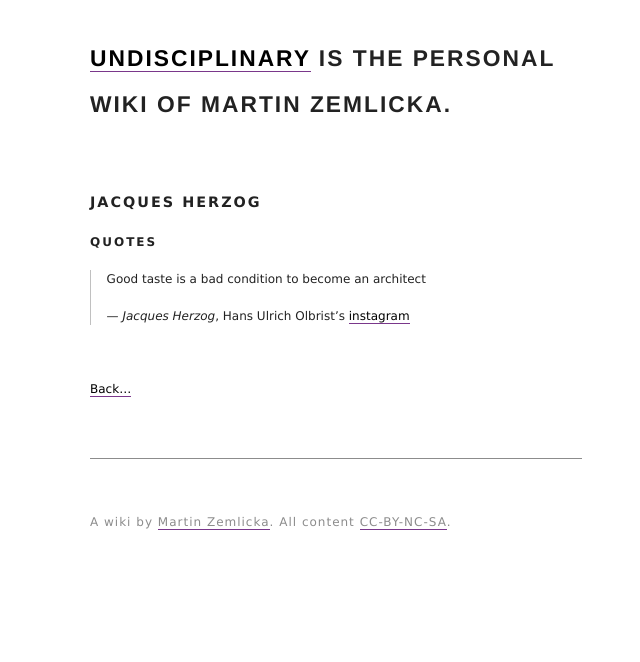
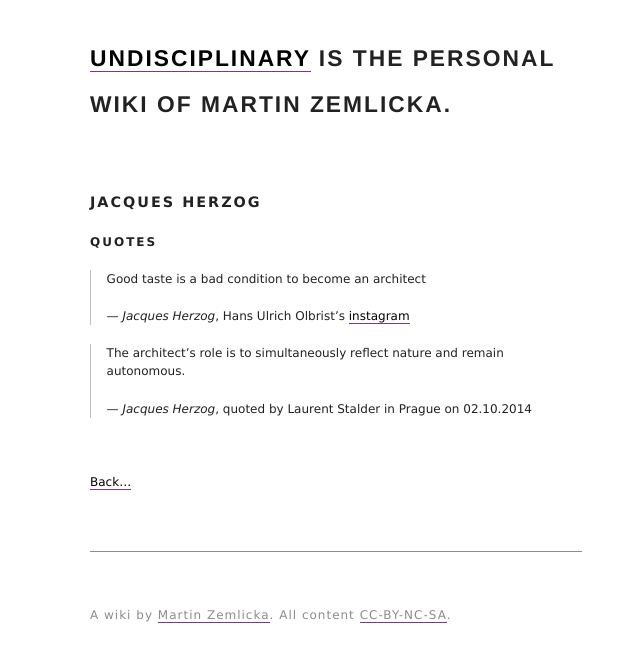
Before and after one commit to zmlka/undisciplinary, a Jekyll site: the page built from jacques_herzog.md, in a window 1280 px wide. Shown: the top 662 px of the page, without its empty margins (304-944 px from the left). Built offline with Jekyll 4.4.1, drawn with Linux system fonts in a browser that asks for light colours.

Commit message:
adding a quote cited by Laurent Stalder

```diff
--- a/jacques_herzog.md
+++ b/jacques_herzog.md
@@ -11,3 +11,7 @@ snippet: information page on Jacques Herzog
 >
 > <cite>Jacques Herzog</cite>, Hans Ulrich Olbrist's
 > [instagram](http://instagram.com/p/hlEhc1tlsK/)
+
+> The architect's role is to simultaneously reflect nature and remain autonomous.
+>
+> <cite>Jacques Herzog</cite>, quoted by Laurent Stalder in Prague on 02.10.2014
```
